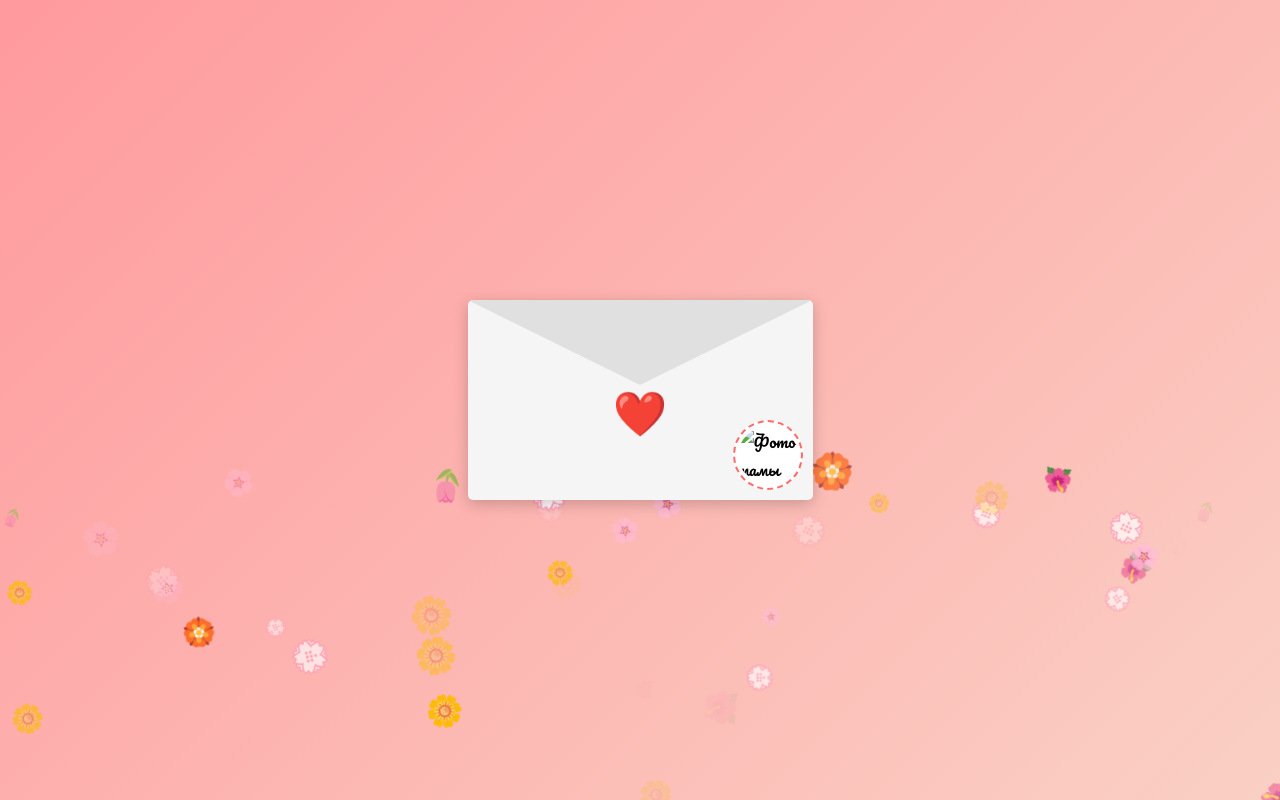
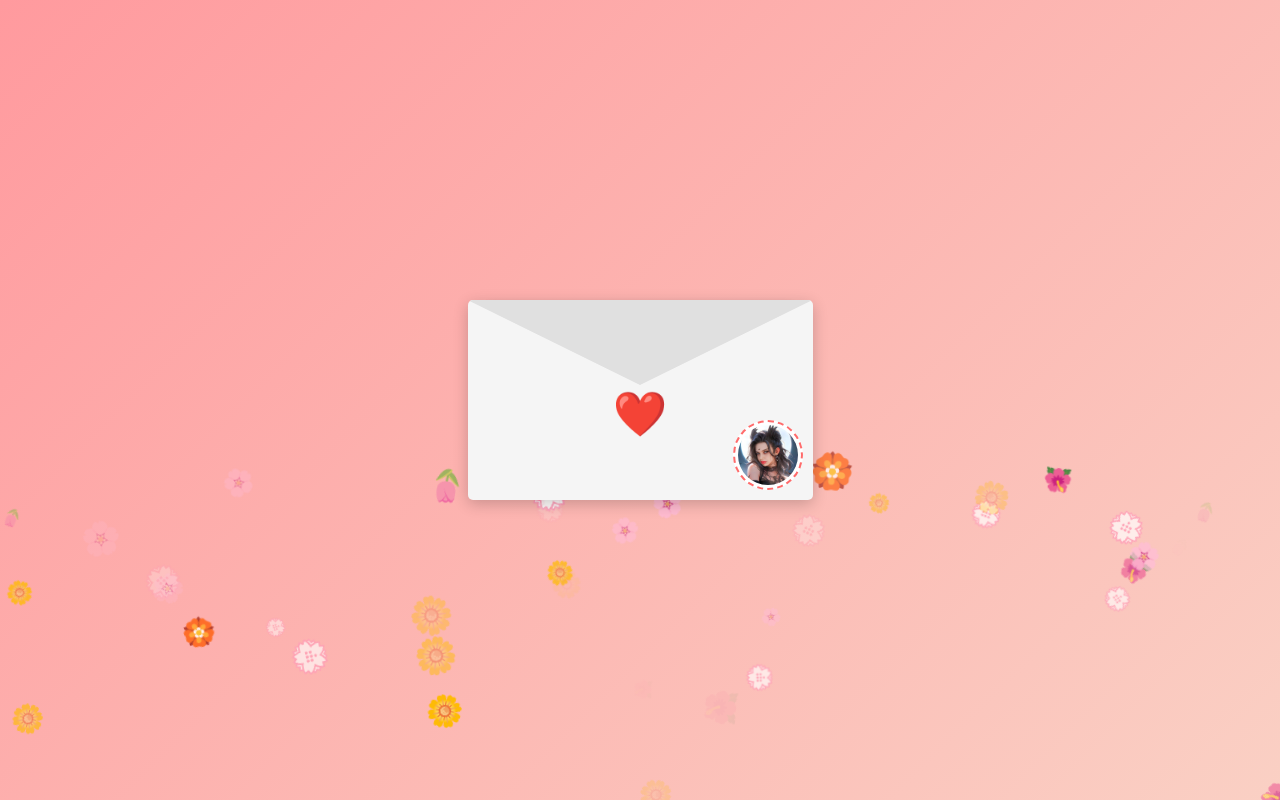
Before and after one commit to AhtungB/mama_love.github.io, a plain HTML site: page index.html in a window 1280 px wide. Drawn offline with Linux system fonts and the light colour scheme.

Commit message:
Update index.html

```diff
--- a/index.html
+++ b/index.html
@@ -166,7 +166,7 @@
       <div class="envelope-flap"></div>
       <div class="stamp">
         <!-- Место для фото -->
-        <img src="image.png" alt="Фото мамы">
+        <img src="img/image.png" alt="Фото мамы">
       </div>
     </div>
     <div class="letter">
```
